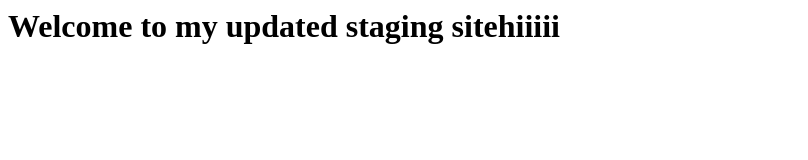
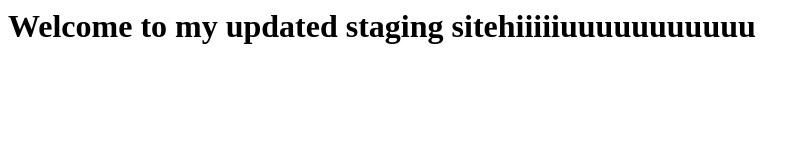
Before and after one commit to Embiggenerd/portfolio, a plain HTML site: page client/index.html in a window 1280 px wide. Shown: the whole page, without its empty margins (0-808 px from the left). Drawn offline with Linux system fonts and the light colour scheme.

```diff
--- a/client/index.html
+++ b/client/index.html
@@ -3,6 +3,6 @@
     <title>My Website Home Page</title>
 </head>
 <body>
-  <h1>Welcome to my updated staging sitehiiiii</h1>
+  <h1>Welcome to my updated staging sitehiiiiiuuuuuuuuuuu</h1>
 </body>
 </html>
```
